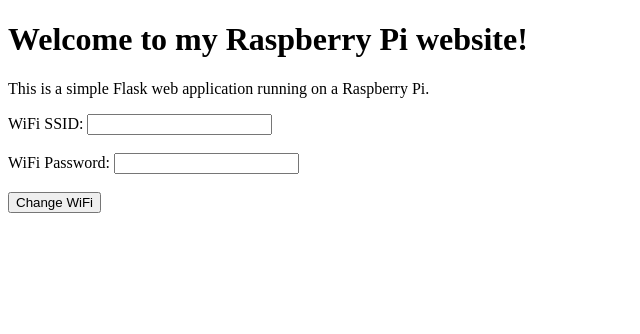
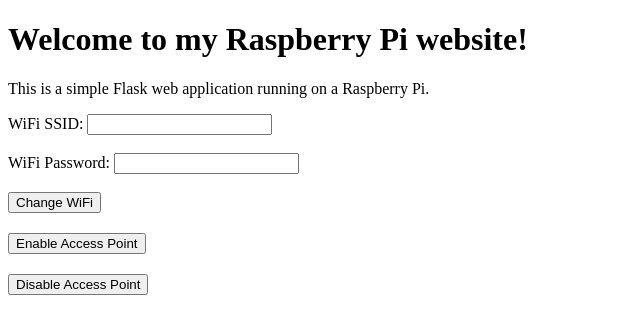
Before and after one commit to SamTheil/RPI_Dog_Feeder, a Flask app: page / in a window 1280 px wide. Shown: the top 334 px of the page, without its empty margins (0-640 px from the left). Run offline with Flask 3, Linux system fonts and the light colour scheme.

Commit message:
access point disable and enable functions

```diff
--- a/app.py
+++ b/app.py
@@ -39,5 +39,19 @@ def change_wifi():
 
     os.system('sudo reboot')
 
+@app.route('/enable_ap', methods=['POST'])
+def enable_ap():
+    os.system('sudo ./accessPoint_enable.sh')
+    flash('Access Point enabled. Device will reboot now.')
+    time.sleep(1)
+    return redirect(url_for('home'))
+
+@app.route('/disable_ap', methods=['POST'])
+def disable_ap():
+    os.system('sudo ./accessPoint_disable.sh')
+    flash('Access Point disabled. Device will reboot now.')
+    time.sleep(1)
+    return redirect(url_for('home'))
+
 if __name__ == '__main__':
     app.run(host='0.0.0.0', port=80)
--- a/templates/index.html
+++ b/templates/index.html
@@ -15,6 +15,14 @@
         <input type="submit" value="Change WiFi">
     </form>
 
+    <form action="/enable_ap" method="post" style="margin-top: 20px;">
+        <input type="submit" value="Enable Access Point">
+    </form>
+
+    <form action="/disable_ap" method="post" style="margin-top: 20px;">
+        <input type="submit" value="Disable Access Point">
+    </form>
+
     {% with messages = get_flashed_messages() %}
     {% if messages %}
         <ul>
```
Also changed, not shown: 3 other files.
